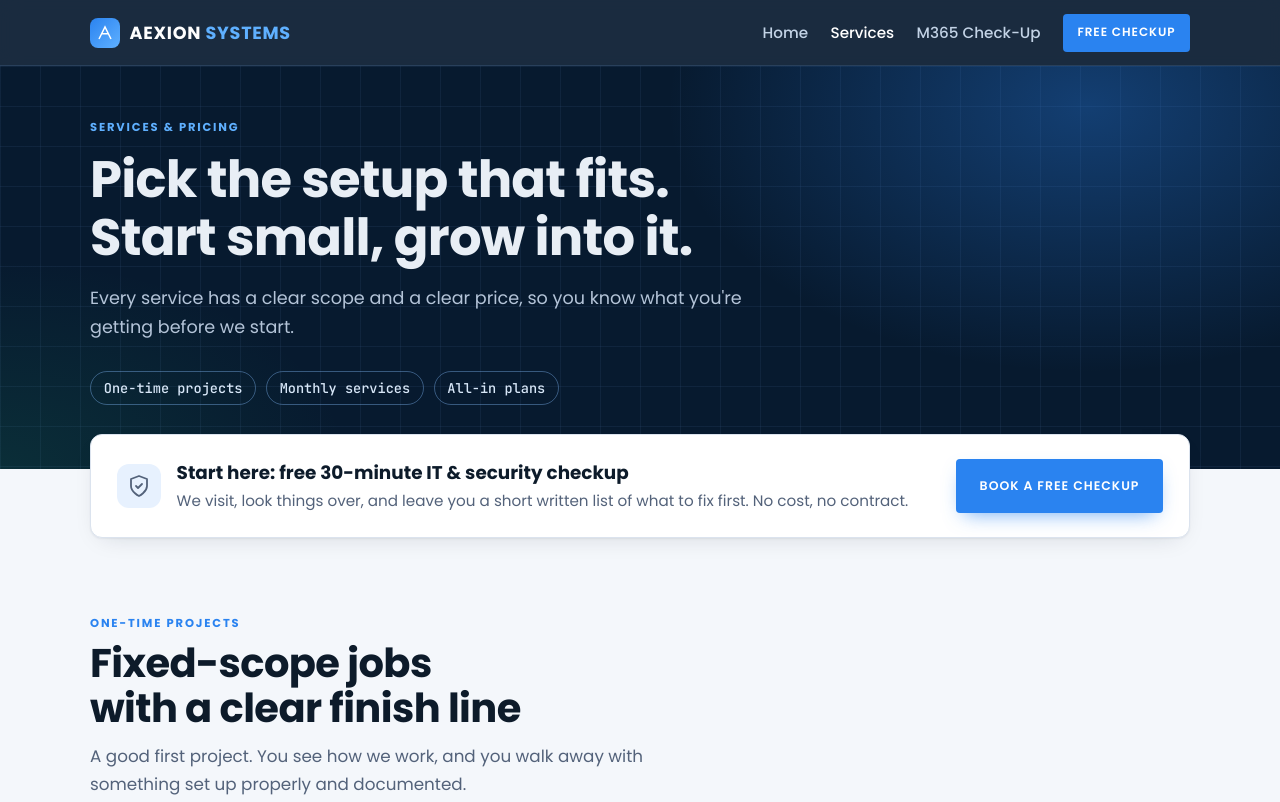
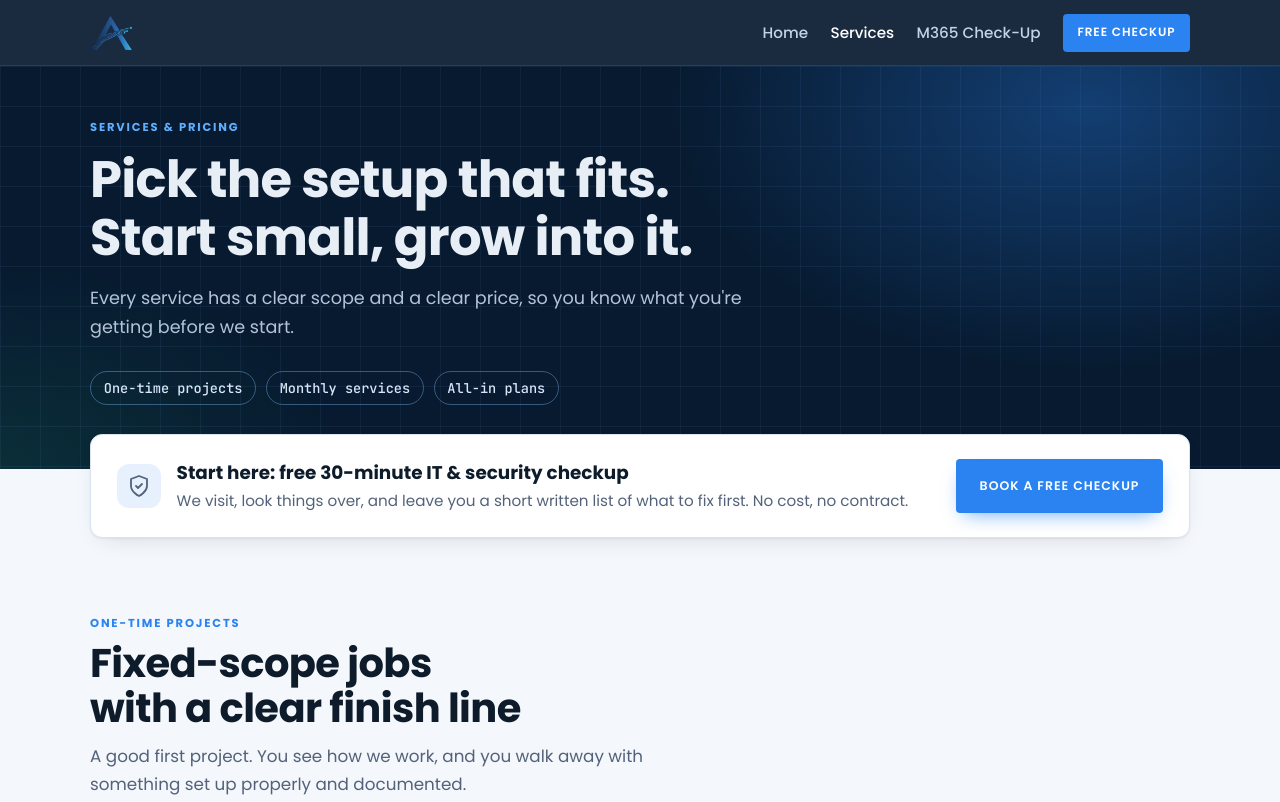
Before and after one commit to noaha3615-web/aexion-website, a plain HTML site: page services/index.html in a window 1280 px wide. Shown: the top 802 px of the page. Drawn offline with Linux system fonts and the light colour scheme.

Commit message:
Update index.html

```diff
--- a/services/index.html
+++ b/services/index.html
@@ -7,7 +7,7 @@
 <meta name="description" content="IT services and pricing for Northeast Ohio businesses: workstation setups, phone and device audits, Microsoft 365, help desk and managed IT plans.">
 <meta name="theme-color" content="#071a2f">
 <!-- IMAGE: BROWSER TAB ICON  →  /images/favicon.png  (512 x 512 square) -->
-<link rel="icon" href="/images/favicon.png">
+<link rel="icon" href="/images/A-Logo_Gradient.png">
 <link rel="preconnect" href="https://fonts.googleapis.com">
 <link rel="preconnect" href="https://fonts.gstatic.com" crossorigin>
 <link rel="stylesheet" href="https://fonts.googleapis.com/css2?family=Poppins:wght@400;500;600;700&family=JetBrains+Mono:wght@500&display=swap">
@@ -16,7 +16,7 @@
 <body>
 <header class="site-nav"><div class="wrap">
   <!-- ================= IMAGE: LOGO  →  /images/logo.png  (white/light logo, transparent PNG, ~300px wide). If the file is missing, the text logo shows instead. ================= -->
-  <a class="brand" href="/" aria-label="Aexion Systems home"><img src="/images/logo.png" alt="Aexion Systems" onerror="this.remove();document.querySelector('.brand-text').hidden=false"><span class="brand-text" hidden><span class="mark"><svg viewBox="0 0 24 24"><path d="M4 20 12 4l8 16M8 13h8"/></svg></span><span>AEXION <b>SYSTEMS</b></span></span></a>
+  <a class="brand" href="/" aria-label="Aexion Systems home"><img src="/images/A-Logo_Gradient.png" alt="Aexion Systems" onerror="this.remove();document.querySelector('.brand-text').hidden=false"><span class="brand-text" hidden><span class="mark"><svg viewBox="0 0 24 24"><path d="M4 20 12 4l8 16M8 13h8"/></svg></span><span>AEXION <b>SYSTEMS</b></span></span></a>
   <nav><a href="/">Home</a><a href="/services/" aria-current="page">Services</a><a href="/#m365-checkup">M365 Check-Up</a><a class="cta" href="#contact">Free checkup</a></nav>
 </div></header>
 <main>
```
